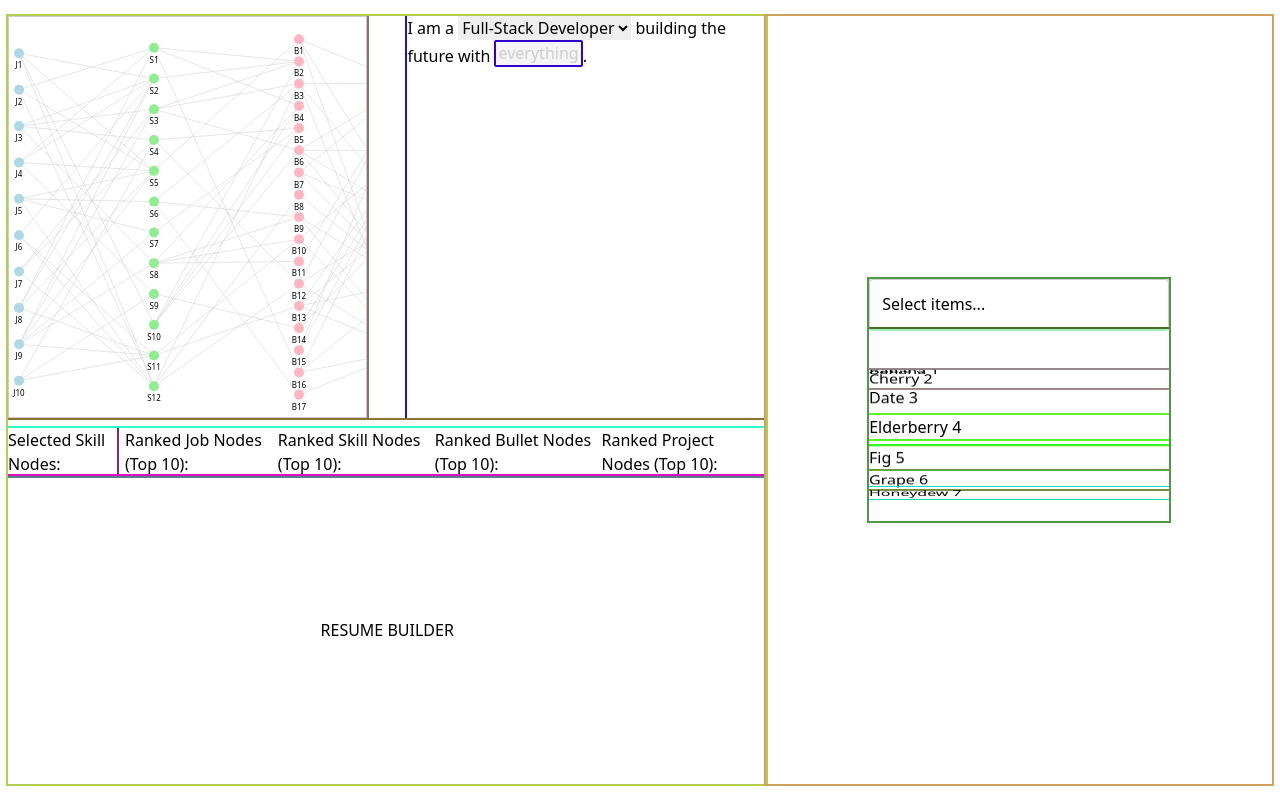
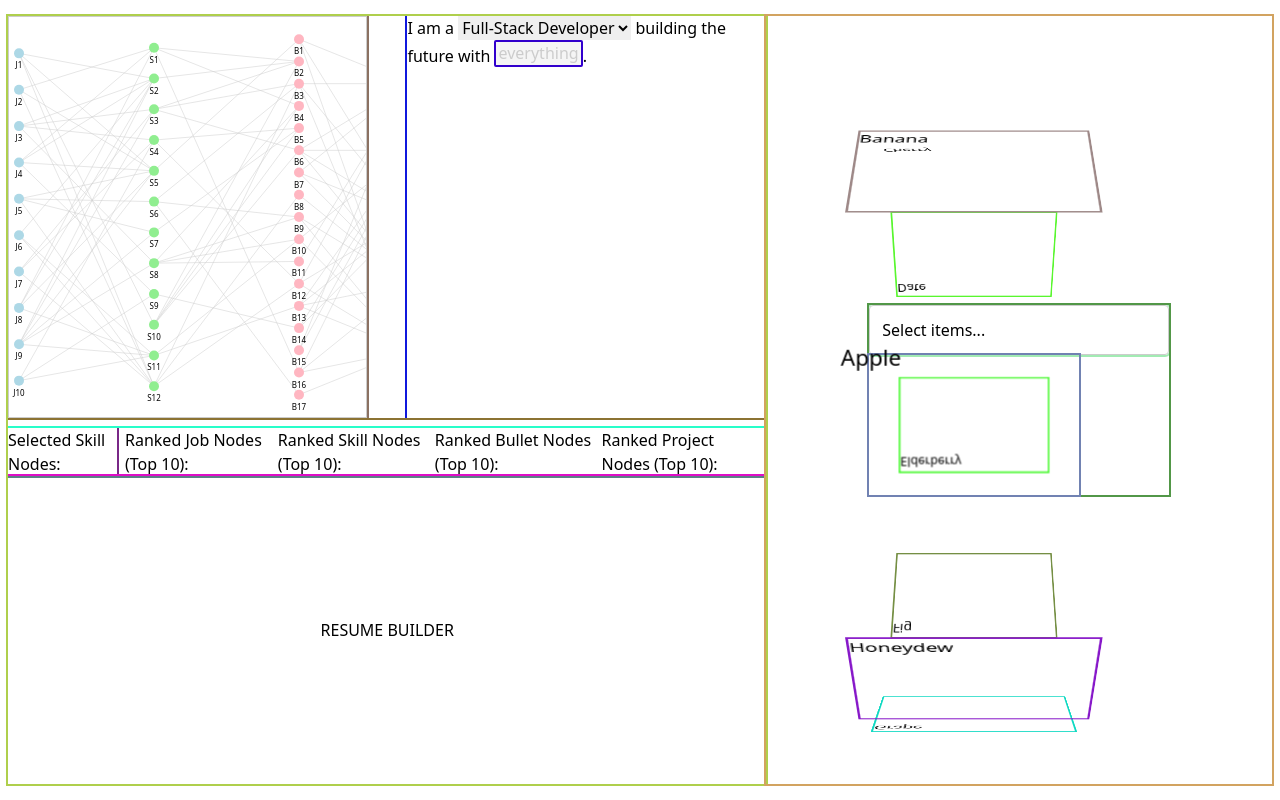
Before and after one commit to braedonwatkins/resume, a SvelteKit app: page /home in a window 1280 px wide. Built offline with nearby package versions, Linux system fonts and the light colour scheme.

Commit message:
getting somewhere with this

```diff
--- a/src/routes/home/ScrollSelect.svelte
+++ b/src/routes/home/ScrollSelect.svelte
@@ -31,32 +31,20 @@
 		{/if}
 	</div>
 
+	<div class="scene">
 		{#if isOpen}
 			<div class="options-container">
-			{#each options as option, i}
+				{#each options as option}
 					<div
 						class="option {selected.includes(option) ? 'selected' : ''}"
 						on:click={() => toggleOption(option)}
-					style="transform:
-                        rotateX({(i - midpoint) * 20}deg)
-                        translateZ({Math.abs(i - midpoint) * 10}px)
-                        translateY({Math.min(i - 5, i - 3) * 10}px)
-                    "
 					>
-					<!-- <div -->
-					<!-- 	class="option {selected.includes(option) ? 'selected' : ''}" -->
-					<!-- 	on:click={() => toggleOption(option)} -->
-					<!-- 	style=" -->
-					<!-- transform: rotateX({-i * 10}deg) translateZ({i * 10}px) translateY({i * 4}px); -->
-					<!-- opacity: {1 - i * 0.1}; -->
-					<!-- " -->
-					<!-- > -->
 						{option}
-					{i}
 					</div>
 				{/each}
 			</div>
 		{/if}
+	</div>
 </div>
 
 <style>
@@ -76,32 +64,48 @@
 		background: white;
 	}
 
+	.scene {
+		width: 210px;
+		height: 140px;
+		position: relative;
+		perspective: 1000px;
+	}
 	.options-container {
-		max-height: 200px;
-		overflow-y: auto;
-
-		/* position: absolute; */
-		/* width: 100%; */
-		/* margin-top: 4px; */
-		/* transform-style: preserve-3d; */
-		/* transform-origin: top center; */
+		width: 100%;
+		height: 100%;
+		position: absolute;
+		transform-style: preserve-3d;
 	}
-
-	/* .option { */
-	/* 	padding: 12px; */
-	/* 	background: white; */
-	/* 	border: 1px solid #eee; */
-	/* 	cursor: pointer; */
-	/* 	backface-visibility: visible; */
-	/* 	transform-origin: center; */
-	/* 	position: absolute; */
-	/* 	width: 100%; */
-	/* 	box-sizing: border-box; */
-	/* } */
-
 	.option {
-		position: relative;
-		overflow-y: scroll;
+		position: absolute;
+		width: 190px;
+		height: 120px;
+		left: 10px;
+		top: 10px;
+	}
+	.option:nth-child(1) {
+		transform: rotateX(0deg) translateZ(288px);
+	}
+	.option:nth-child(2) {
+		transform: rotateX(45deg) translateZ(288px);
+	}
+	.option:nth-child(3) {
+		transform: rotateX(90deg) translateZ(288px);
+	}
+	.option:nth-child(4) {
+		transform: rotateX(135deg) translateZ(288px);
+	}
+	.option:nth-child(5) {
+		transform: rotateX(180deg) translateZ(288px);
+	}
+	.option:nth-child(6) {
+		transform: rotateX(225deg) translateZ(288px);
+	}
+	.option:nth-child(7) {
+		transform: rotateX(270deg) translateZ(288px);
+	}
+	.option:nth-child(8) {
+		transform: rotateX(315deg) translateZ(288px);
 	}
 
 	.option:hover {
```
Lines whose indentation alone changed are shown as unchanged.
